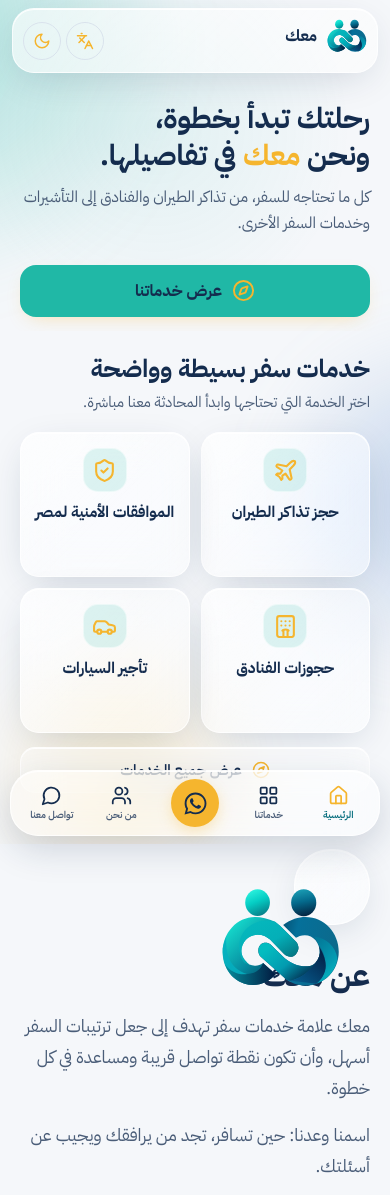
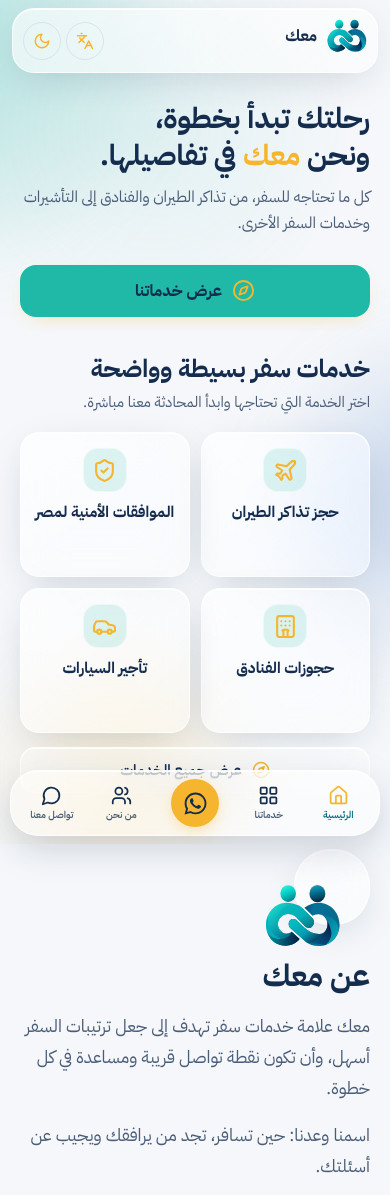
Before and after one commit to khwy1d/Maak, a React (Vite) app: page / in a window 390 px wide. Shown: the top 1195 px of the page. Built offline with nearby package versions, Linux system fonts and the light colour scheme.

Commit message:
Reduce About logo and identify How section for mobile

```diff
--- a/src/components/Sections.tsx
+++ b/src/components/Sections.tsx
@@ -43,7 +43,7 @@ export function About() {
   return (
     <section id="about" className="section alt">
       <div className="container about reveal" ref={ref}>
-        <div className="about-mark glass"><Logo size={120} wordmark={false} /></div>
+        <div className="about-mark glass"><Logo size={76} wordmark={false} /></div>
         <div>
           <h2>{t.about.title}</h2>
           <p>{t.about.p1}</p><p>{t.about.p2}</p>
```
